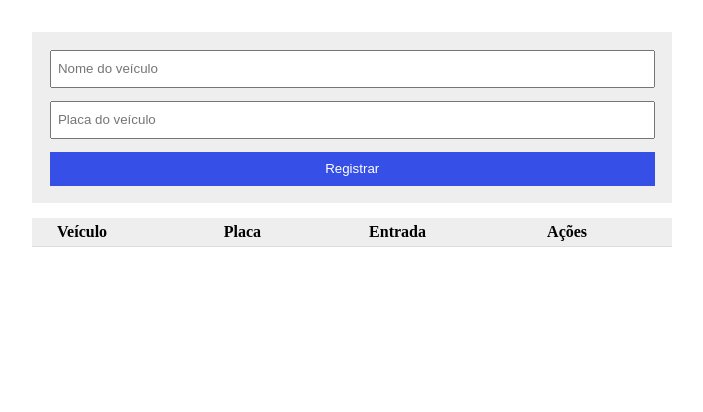
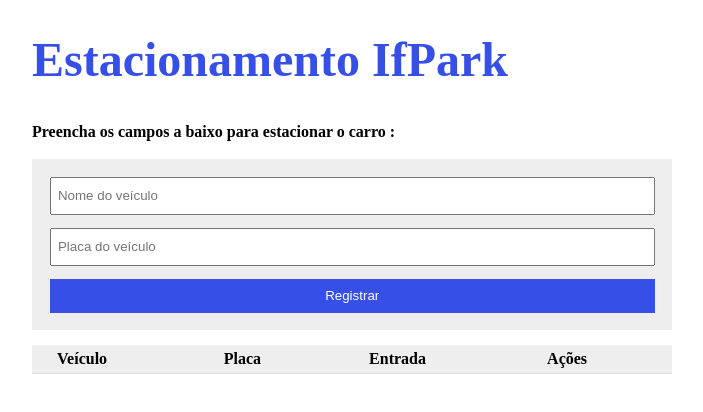
Before and after one commit to DiesonSDB/estacionamentoIfPark, a plain HTML site: page index.html in a window 1280 px wide. Shown: the whole page, without its empty margins (288-991 px from the left). Drawn offline with Linux system fonts and the light colour scheme.

Commit message:
auteração no css, e introdução de um titulo no HTML

```diff
--- a/index.html
+++ b/index.html
@@ -9,6 +9,11 @@
     <link rel="shortcut icon" href="icon/icon.png" type="image/x-icon">
 </head>
 <body>
+    <h1>Estacionamento IfPark</h1>
+    <br>
+    <br>
+    <h4>Preencha os campos a baixo para estacionar o carro :</h4>
+    <br>
     <div>
         <input type="text" id="name" placeholder="Nome do veículo" autocomplete="off">
         <input type="text" id="licence" placeholder="Placa do veículo" autocomplete="off">
--- a/style.css
+++ b/style.css
@@ -1,3 +1,9 @@
+h1 {
+    font-size: 48px;
+    color: rgb(54, 80, 231);
+    display: flex;
+    text-align: center;
+    }
 * {
     margin: 0;
     padding: 0;
```
